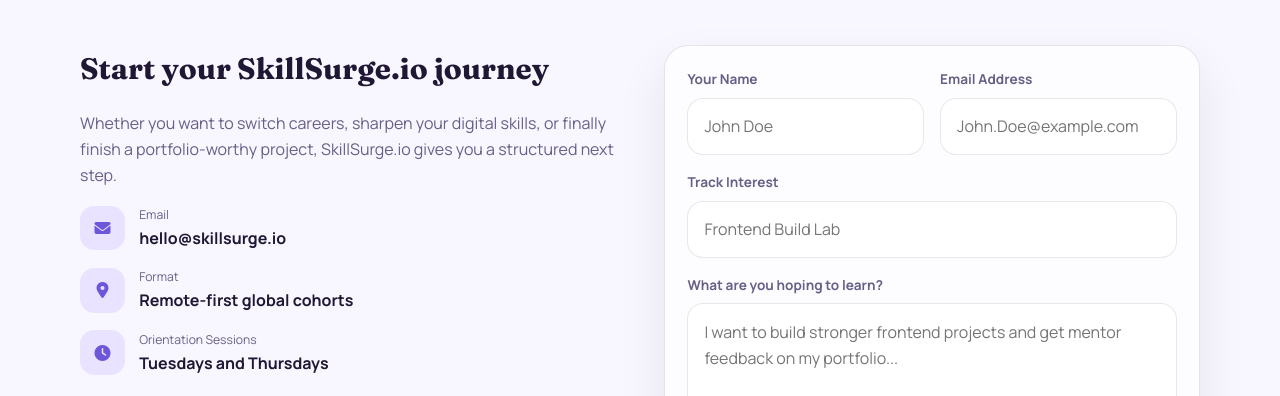
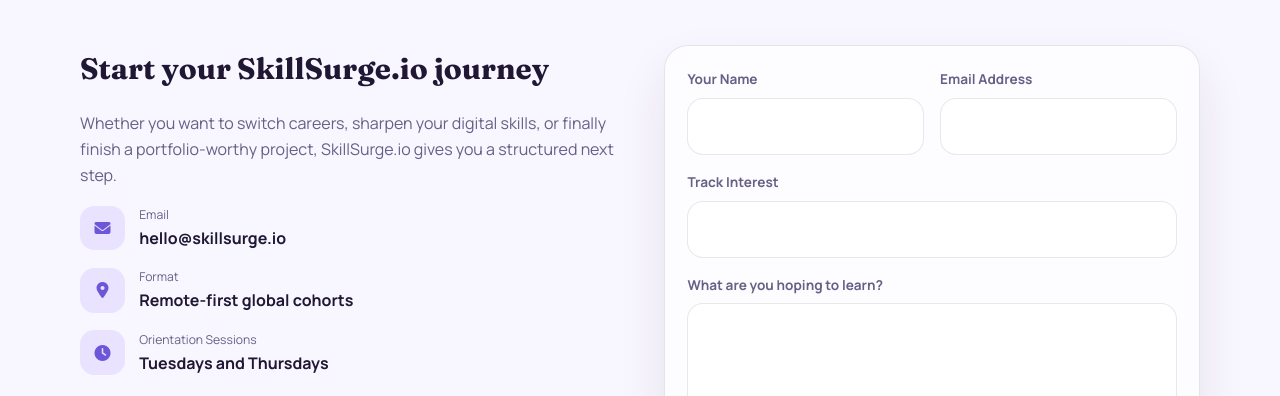
Before and after one commit to xtrisk/SkillSurge, a plain HTML site: page index.html in a window 1280 px wide. Shown: the part 4378-4774 px from the top of the page. Drawn offline with Linux system fonts and the light colour scheme.

Commit message:
Fixed placeholders in contact form inputs
Updated form fields to have empty placeholders for name, email, subject, and message.

```diff
--- a/index.html
+++ b/index.html
@@ -327,20 +327,20 @@
             <div class="form-row">
               <div class="form-group">
                 <label for="name">Your Name</label>
-                <input type="text" id="name" placeholder="John Doe" required>
+                <input type="text" id="name" placeholder="" required>
               </div>
               <div class="form-group">
                 <label for="email">Email Address</label>
-                <input type="email" id="email" placeholder="John.Doe@example.com" required>
+                <input type="email" id="email" placeholder="" required>
               </div>
             </div>
             <div class="form-group">
               <label for="subject">Track Interest</label>
-              <input type="text" id="subject" placeholder="Frontend Build Lab">
+              <input type="text" id="subject" placeholder="">
             </div>
             <div class="form-group">
               <label for="message">What are you hoping to learn?</label>
-              <textarea id="message" placeholder="I want to build stronger frontend projects and get mentor feedback on my portfolio..." required></textarea>
+              <textarea id="message" placeholder="" required></textarea>
             </div>
             <button type="submit" class="btn btn-primary submit-btn">
               <i class="fa-solid fa-paper-plane"></i> Request Orientation
```
